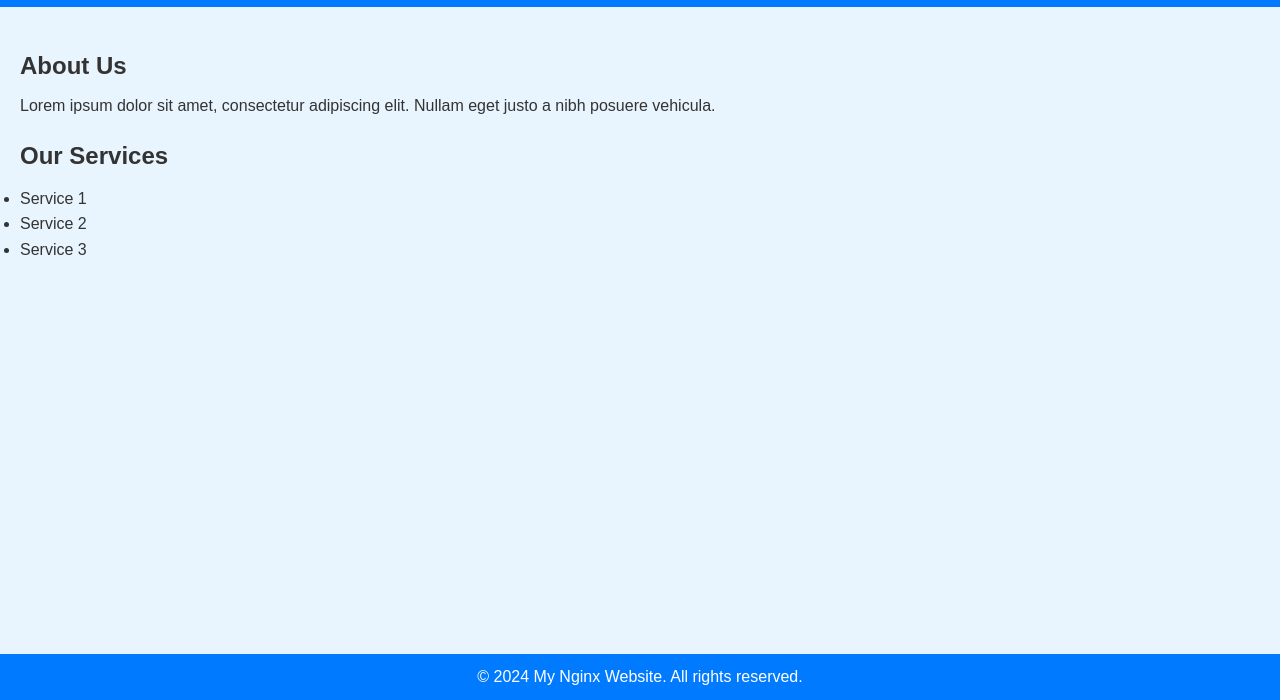
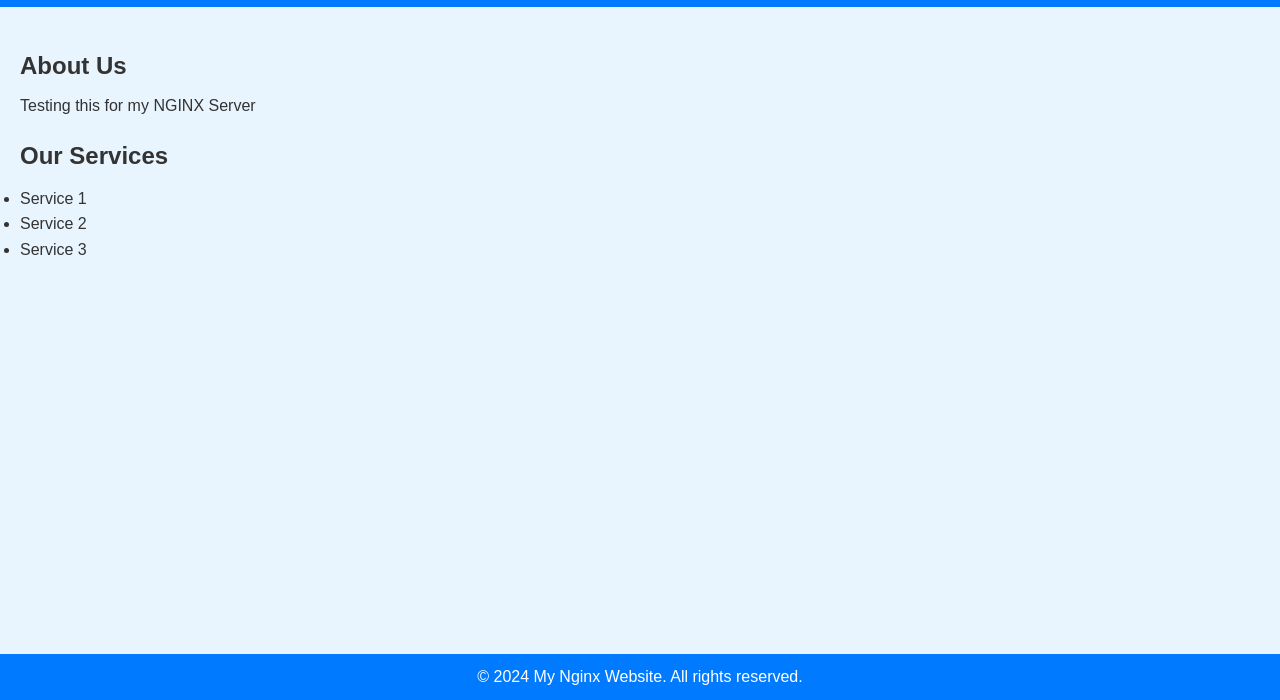
Before and after one commit to andrewumana76/Docker_Web_Server, a plain HTML site: page Web_Source_Files/index.html in a window 1280 px wide. Shown: the part 100-800 px from the top of the page. Drawn offline with Linux system fonts and the light colour scheme.

Commit message:
fixing text

```diff
--- a/Web_Source_Files/index.html
+++ b/Web_Source_Files/index.html
@@ -22,7 +22,7 @@
     <main>
         <section>
             <h2>About Us</h2>
-            <p>Lorem ipsum dolor sit amet, consectetur adipiscing elit. Nullam eget justo a nibh posuere vehicula.</p>
+            <p>Testing this for my NGINX Server</p>
         </section>
 
         <section>
```
